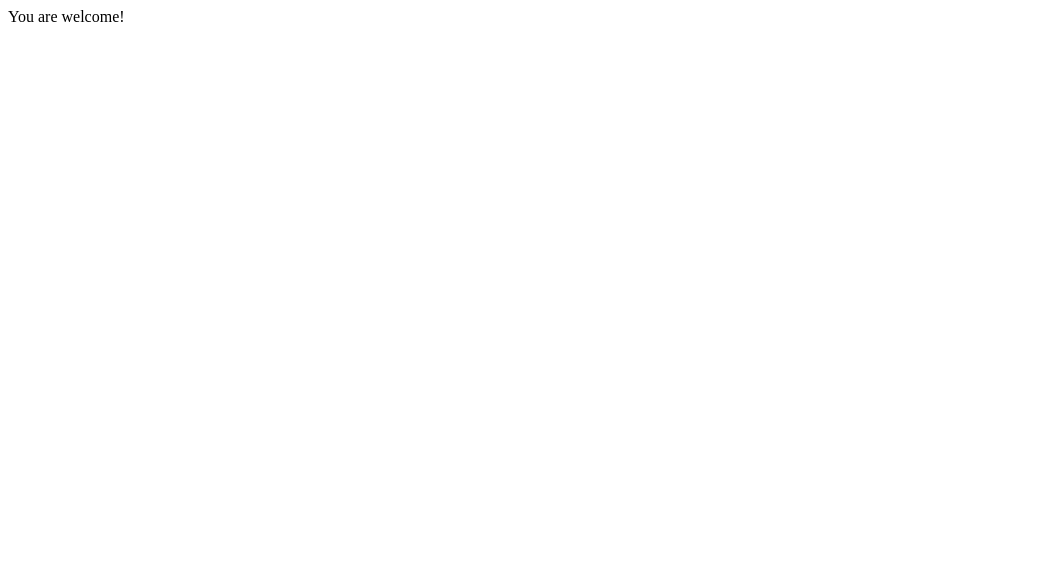
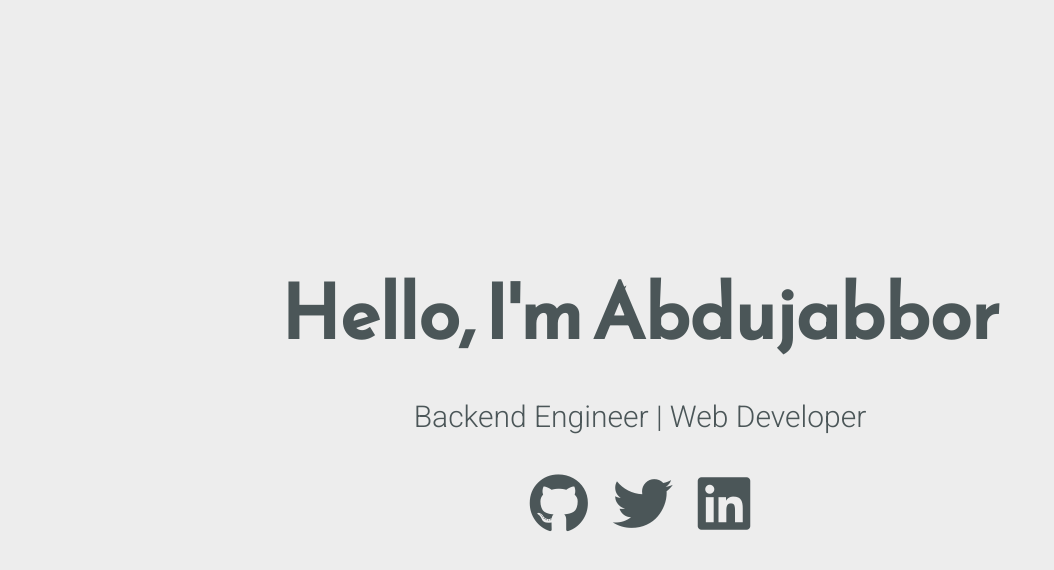
Before and after one commit to Abdujabbar/abdujabbor.github.io, a plain HTML site: page index.html in a window 1280 px wide. Shown: the whole page, without its empty margins (0-1054 px from the left). Drawn offline with Linux system fonts and the light colour scheme.

Commit message:
added styles

```diff
--- /dev/null
+++ b/css/reset.css
@@ -0,0 +1,25 @@
+/* Minimal CSS Reset */
+
+html {
+  box-sizing: border-box;
+  font-size: 12px;
+}
+
+*, *:before, *:after {
+  box-sizing: inherit;
+}
+
+body, h1, h2, h3, h4, h5, h6, p, ol, ul {
+  margin: 0;
+  padding: 0;
+  font-weight: normal;
+}
+
+ol, ul {
+  list-style: none;
+}
+
+img {
+  max-width: 100%;
+  height: auto;
+}
--- /dev/null
+++ b/css/styles.css
@@ -0,0 +1,71 @@
+/* Typography */
+
+html {
+	font-family: 'Roboto', sans-serif;
+}
+
+@media (min-width: 576px) {
+	html {
+		font-size: 14px;
+	}
+}
+
+@media (min-width: 768px) {
+	html {
+		font-size: 16px;
+	}
+}
+
+@media (min-width: 992px) {
+	html {
+		font-size: 18px;
+	}
+}
+
+@media (min-width: 1200px) {
+	html {
+		font-size: 20px;
+	}
+}
+
+.icons-social i {
+	font-size: 3em;
+}
+
+/* Custom Styles */
+
+main {
+	display: flex;
+	flex-direction: column;
+	min-height: 100vh;
+	justify-content: center;
+	padding: 0 30px;
+	text-align: center;
+}
+
+main > .intro {
+	font-family: 'Reem Kufi', sans-serif;
+	font-size: 3.75em;
+	font-weight: 600;
+}
+
+main > .tagline {
+	font-size: 1.5rem;
+	margin: 1.5rem 0;
+	font-weight: 100;
+}
+
+.icons-social i {
+	padding: 10px;
+}
+
+.devto {
+	margin-bottom: -0.20rem;
+}
+
+.devto svg {
+	margin-bottom: -0.20rem;
+	margin-left: 0.675rem;;
+	width: 2.65rem;
+	height: 2.65rem;
+}
--- /dev/null
+++ b/css/themes/green-white.css
@@ -0,0 +1,14 @@
+/* Theme */
+
+main {
+	background: #43A047;
+	color: #FAFAFA;
+}
+
+.icons-social a {
+	color: #FAFAFA;
+}
+
+.icons-social a svg path{
+	fill: #FAFAFA;
+}
--- /dev/null
+++ b/css/themes/grey-white.css
@@ -0,0 +1,14 @@
+/* Theme */
+
+main {
+	background: #485564;
+	color: #FAFAFA;
+}
+
+.icons-social a {
+	color: #FAFAFA;
+}
+
+.icons-social a svg path{
+	fill: #FAFAFA;
+}
--- /dev/null
+++ b/css/themes/indigo-white.css
@@ -0,0 +1,14 @@
+/* Theme */
+
+main {
+	background: #303F9F;
+	color: #FAFAFA;
+}
+
+.icons-social a {
+	color: #FAFAFA;
+}
+
+.icons-social a svg path{
+	fill: #FAFAFA;
+}
--- /dev/null
+++ b/css/themes/red-white.css
@@ -0,0 +1,14 @@
+/* Theme */
+
+main {
+	background: #AF3D4E;
+	color: #FAFAFA;
+}
+
+.icons-social a {
+	color: #FAFAFA;
+}
+
+.icons-social a svg path{
+	fill: #FAFAFA;
+}
--- /dev/null
+++ b/css/themes/white-blue.css
@@ -0,0 +1,14 @@
+/* Theme */
+
+main {
+	background: #FAFAFA;
+	color: #0277BD;
+}
+
+.icons-social a {
+	color: #0277BD;
+}
+
+.icons-social a svg path{
+	fill: #0277BD;
+}
--- /dev/null
+++ b/css/themes/white-grey.css
@@ -0,0 +1,14 @@
+/* Theme */
+
+main {
+	background: #EDEDED;
+	color: #4B5658;
+}
+
+.icons-social a {
+	color: #4B5658;
+}
+
+.icons-social a svg path{
+	fill: #4B5658;
+}
--- /dev/null
+++ b/css/themes/white-indigo.css
@@ -0,0 +1,14 @@
+/* Theme */
+
+main {
+	background: #E8EAF6;
+	color: #303F9F;
+}
+
+.icons-social a {
+	color: #303F9F;
+}
+
+.icons-social a svg path{
+	fill: #303F9F;
+}
--- /dev/null
+++ b/css/themes/white-red.css
@@ -0,0 +1,14 @@
+/* Theme */
+
+main {
+	background: #EDEDED;
+	color: #AF3D4E;
+}
+
+.icons-social a {
+	color: #AF3D4E;
+}
+
+.icons-social a svg path{
+	fill: #AF3D4E;
+}
--- /dev/null
+++ b/css/themes/yellow-black.css
@@ -0,0 +1,14 @@
+/* Theme */
+
+main {
+	background: #FFEB3B;
+	color: #1E1E1E;
+}
+
+.icons-social a {
+	color: #1E1E1E;
+}
+
+.icons-social a svg path{
+	fill: #1E1E1E;
+}
--- a/index.html
+++ b/index.html
@@ -1,8 +1,31 @@
+<!DOCTYPE html>
 <html>
 <head>
-	<title></title>
+	<meta charset="utf-8">
+	<meta http-equiv="X-UA-Compatible" content="IE=edge">
+	<meta name="viewport" content="width=device-width, initial-scale=1.0">
+
+	<title>Abdujabbor | Backend Engineer</title>
+
+	<link rel="icon" href="favicon.ico" type="image/png" />
+
+	<link href="https://fonts.googleapis.com/css?family=Reem+Kufi|Roboto:300" rel="stylesheet">
+	<link href="https://use.fontawesome.com/releases/v5.0.8/css/all.css" rel="stylesheet">
+	<link rel="stylesheet" href="css/reset.css">
+	<link rel="stylesheet" href="css/styles.css">
+	<link rel="stylesheet" href="css/themes/white-grey.css">
 </head>
 <body>
-	You are welcome!
+	<main>
+		<div class="intro">Hello, I'm Abdujabbor</div>
+		<div class="tagline">Backend Engineer | Web Developer</div>
+
+		<!-- Find your icons from here - https://fontawesome.com/icons?d=gallery&s=brands -->
+		<div class="icons-social">
+			<a target="_blank" href="https://github.com/Abdujabbor"><i class="fab fa-github"></i></a>
+			<a target="_blank" href="https://twitter.com/abdujabbor1987"><i class="fab fa-twitter"></i></a>
+			<a target="_blank" href="https://www.linkedin.com/in/abdujabbor-mirkhalikov-53767579/"><i class="fab fa-linkedin"></i></a>
+    </div>
+	</main>
 </body>
 </html>
```
Also changed, not shown: favicon.ico (added).
